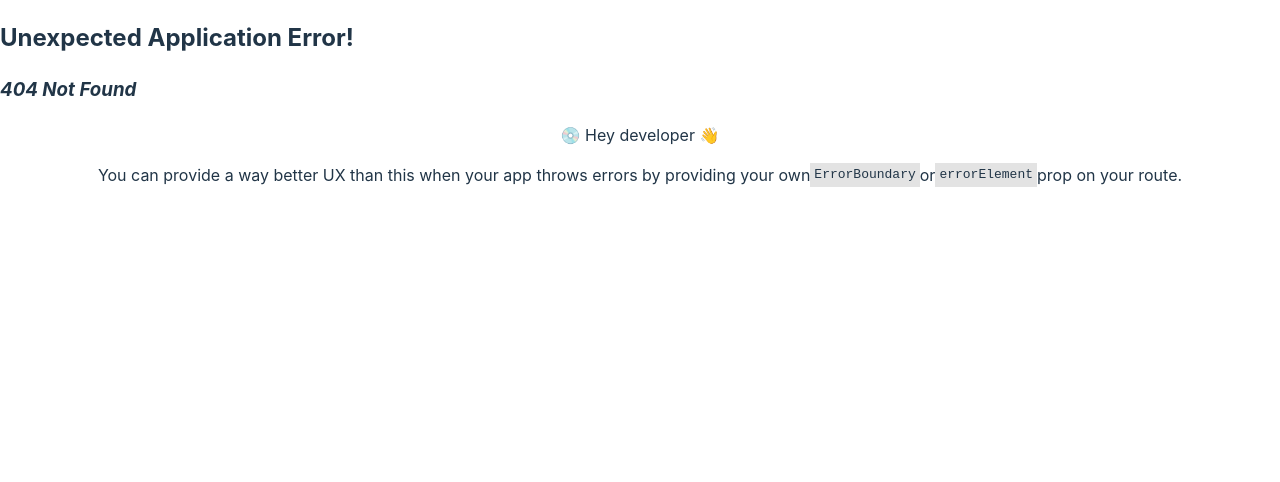
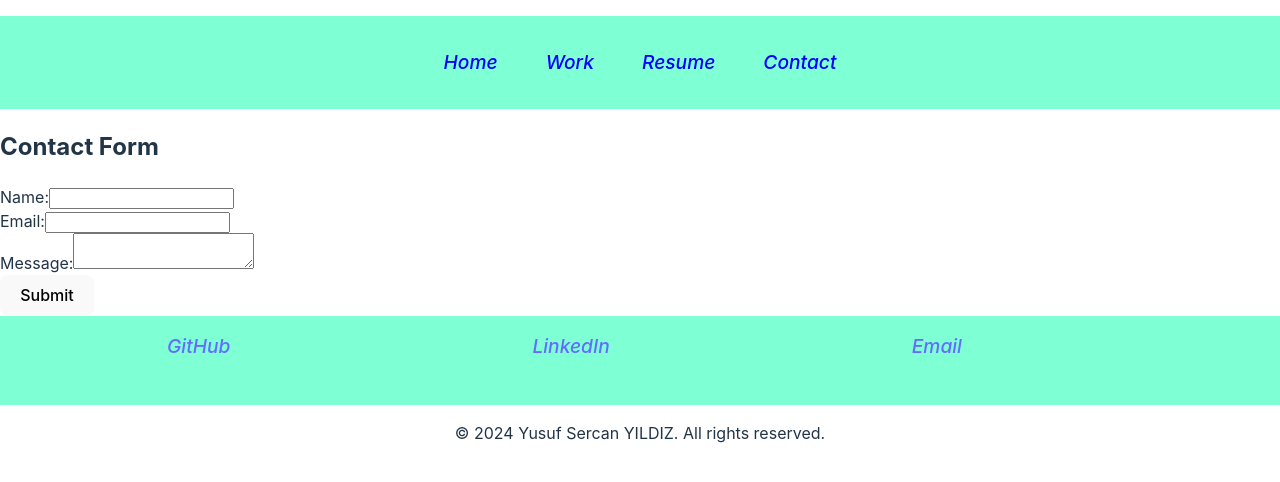
Before and after one commit to yildizsrcn/My-React-Portfolio, a React (Vite) app in the folder myportfolio/: page /contact in a window 1280 px wide. Before the commit this address had no page. Shown: the top 482 px of the page. Built offline with nearby package versions, Linux system fonts and the light colour scheme.

Commit message:
Resume and Contact section bugs fixed

```diff
--- a/myportfolio/src/App.jsx
+++ b/myportfolio/src/App.jsx
@@ -2,6 +2,8 @@ import { AboutMe } from "./components/AboutMe"
 import { createBrowserRouter,createRoutesFromElements,Route,RouterProvider } from "react-router-dom"
 import { Root } from "./components/Root"
 import { Work } from "./components/Work"
+import Resume  from "./components/Resume";
+import Contact from "./components/Contact";
 
 function App() {
 const router=createBrowserRouter(
@@ -9,15 +11,17 @@ const router=createBrowserRouter(
     <Route path="/" element={<Root/>}>
       <Route index element={<AboutMe/>}/>
       <Route path="/work" element={<Work/>}/>
+      <Route path="/resume" element={<Resume /> }/> {'../../Resume/resume.pdf'}
+      <Route path="/contact" element={<Contact /> }/>
     </Route>
 
   )
-)
+);
   return (
     <>
     <RouterProvider router={router}/>
     </>
-  )
+  );
 }
 
 export default App
--- a/myportfolio/src/components/Contact/index.jsx
+++ b/myportfolio/src/components/Contact/index.jsx
@@ -0,0 +1,61 @@
+import React, { useState } from 'react';
+
+const Contact = () => {
+ const [formState, setFormState] = useState({
+    name: '',
+    email: '',
+    message: '',
+ });
+
+ const handleChange = (e) => {
+    setFormState({
+      ...formState,
+      [e.target.name]: e.target.value,
+    });
+ };
+
+ const handleSubmit = (e) => {
+    e.preventDefault();
+    console.log(formState);
+ };
+
+ return (
+    <div>
+      <h2>Contact Form</h2>
+      <form onSubmit={handleSubmit}>
+        <label htmlFor="name">Name:</label>
+        <input
+          type="text"
+          id="name"
+          name="name"
+          value={formState.name}
+          onChange={handleChange}
+          required
+        />
+        <br />
+        <label htmlFor="email">Email:</label>
+        <input
+          type="email"
+          id="email"
+          name="email"
+          value={formState.email}
+          onChange={handleChange}
+          required
+        />
+        <br />
+        <label htmlFor="message">Message:</label>
+        <textarea
+          id="message"
+          name="message"
+          value={formState.message}
+          onChange={handleChange}
+          required
+        />
+        <br />
+        <button type="submit">Submit</button>
+      </form>
+    </div>
+ );
+};
+
+export default Contact;
--- a/myportfolio/src/components/Resume/index.jsx
+++ b/myportfolio/src/components/Resume/index.jsx
@@ -1,12 +1,11 @@
 import React from 'react';
-import Resume from './components/Resume/resume.pdf';
 
 
 function Resume() {
  return (
     <div>
       <h2>Resume</h2>
-      <iframe src="components/resume/resume.pdf" width="100%" height="500px" style={{border: 'none'}}></iframe>
+      <iframe src="src/components/Resume/resume.pdf" width="100%" height="500px" style={{border: 'none'}}></iframe>
     </div>
  );
 }
```
